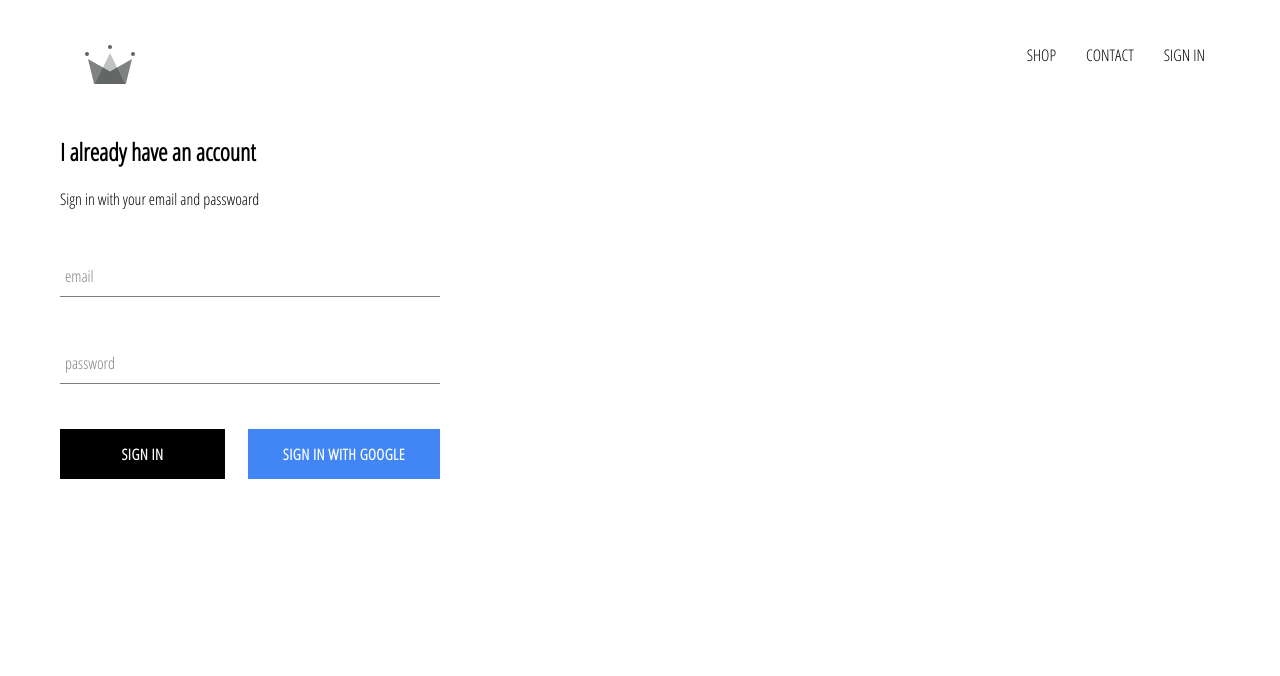
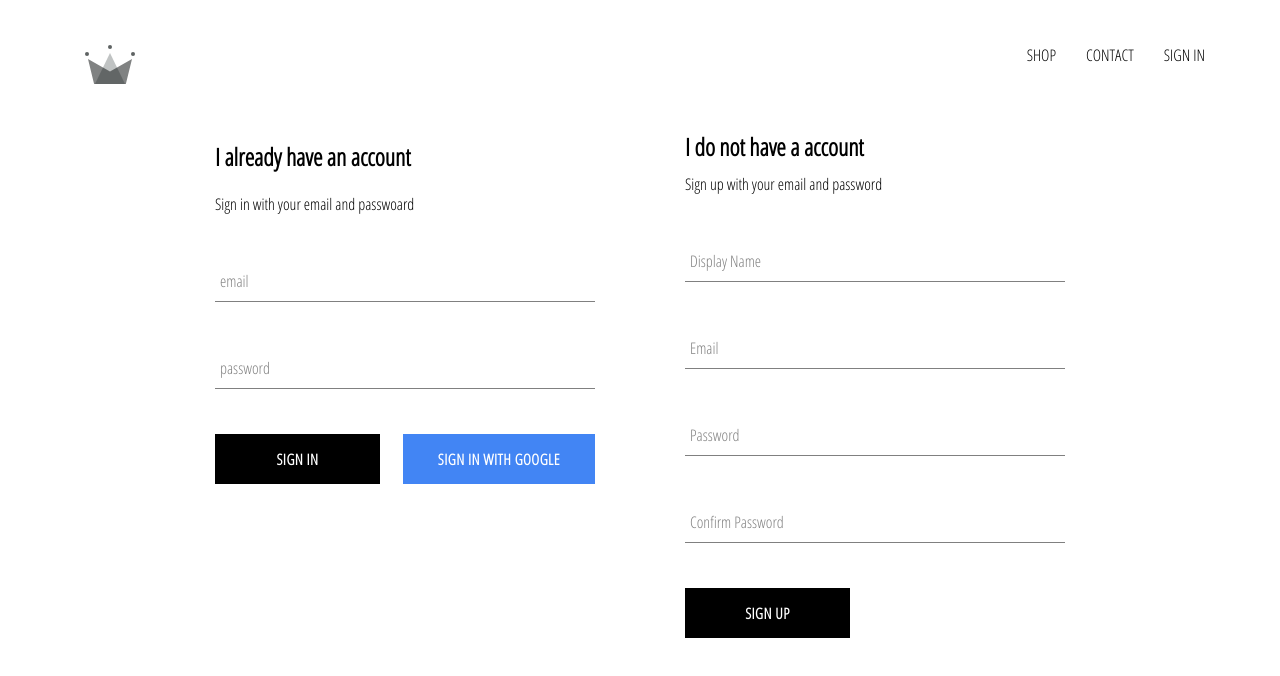
Before and after one commit to JimHui12/crown-clothing, a React (Create React App) app: page /signin in a window 1280 px wide. Shown: the top 676 px of the page. Built offline with nearby package versions, Linux system fonts and the light colour scheme; no server answers.

Commit message:
implmented firebase utils, included ability to store authenticated users into firesotre dataebase

```diff
--- a/src/App.js
+++ b/src/App.js
@@ -6,7 +6,7 @@
 import ShopPage from './pages/shop/shop.component';
 import Header from './components/header/header.component';
 import SignInAndSignUpPage from './pages/sign-in-and-sign-up/sign-in-and-sign-up.component';
-import { auth } from './firebase/firebase.utils';
+import { auth, createUserProfileDocument } from './firebase/firebase.utils';
 
 class App extends React.Component {
   constructor() {
@@ -20,9 +20,20 @@
   unsubscriberFromAuth = null;
 
   componentDidMount() {
-    this.unsubscriberFromAuth = auth.onAuthStateChanged(user => {
-      this.setState({ currentUser: user });
-
+    this.unsubscriberFromAuth = auth.onAuthStateChanged(async userAuth => {
+      if(userAuth) {
+        const userRef = await createUserProfileDocument(userAuth);
+        userRef.onSnapshot(snapShot => {
+          this.setState({
+            currentUser: {
+              id: snapShot.id,
+              ...snapShot.data()
+            }
+          })
+        });
+      } else {
+        this.setState({currentUser: userAuth})
+      }
     });
   }
 
--- a/src/components/form-input/form-input.component.jsx
+++ b/src/components/form-input/form-input.component.jsx
@@ -10,4 +10,6 @@
     </div>
 )
 
+
+
 export default FormInput;
--- /dev/null
+++ b/src/components/sign-up/sign-up.component.jsx
@@ -0,0 +1,96 @@
+import React from 'react';
+import FormInput from '../form-input/form-input.component';
+import CustomButton from '../custom-button/custom-button.component';
+
+import { auth, createUserProfileDocument } from '../../firebase/firebase.utils';
+
+import './sign-up.styles.scss';
+
+class SignUp extends React.Component {
+    constructor() {
+        super();
+
+        this.state = {
+            displayName: '',
+            email: '',
+            password: '',
+            confirmPassword: ''
+        };
+    }
+
+    handleSubmit = async event => {
+        event.preventDefault();
+        const {displayName, email, password, confirmPassword } = this.state;
+
+        if(password !== confirmPassword ) {
+            alert("passwords don't match");
+            return;
+        }
+
+        try {
+            const  {user}  = await auth.createUserWithEmailAndPassword(email, password);
+            await createUserProfileDocument(user, { displayName });
+
+            this.setState({
+            displayName: '',
+            email: '',
+            password: '',
+            confirmPassword: ''
+            });
+        } catch (error) {
+            console.log(error);
+        }
+    };
+
+    handleChange = event => {
+        const { name, value } = event.target;
+        this.setState({ [name]: value });
+    }
+
+    render() {
+        const { displayName, email, password, confirmPassword } = this.state;
+        return (
+          <div className="sign-up">
+            <h2 className="title">I do not have a account</h2>
+            <span>Sign up with your email and password</span>
+            <form className="sign-up-form" onSubmit={this.handleSubmit}>
+              <FormInput
+                type='text'
+                name='displayName'
+                value={displayName}
+                onChange={this.handleChange}
+                label='Display Name'
+                required
+              />
+              <FormInput
+                type='email'
+                name='email'
+                value={email}
+                onChange={this.handleChange}
+                label='Email'
+                required
+              />
+              <FormInput
+                type='password'
+                name='password'
+                value={password}
+                onChange={this.handleChange}
+                label='Password'
+                required
+              />
+              <FormInput
+                type='password'
+                name='confirmPassword'
+                value={confirmPassword}
+                onChange={this.handleChange}
+                label='Confirm Password'
+                required
+              />
+              <CustomButton type='submit'>SIGN UP</CustomButton>
+            </form>
+          </div>
+        );
+    }
+}
+
+export default SignUp;
--- /dev/null
+++ b/src/components/sign-up/sign-up.styles.scss
@@ -0,0 +1,9 @@
+.sign-up {
+  display: flex;
+  flex-direction: column;
+  width: 380px;
+
+  .title {
+    margin: 10px 0;
+  }
+}
--- a/src/firebase/firebase.utils.js
+++ b/src/firebase/firebase.utils.js
@@ -13,6 +13,30 @@
     measurementId: "G-VXRHDDYCBK"
 };
 
+export const createUserProfileDocument = async (userAuth, additionalData) => {
+    if (!userAuth) return;
+    const userRef = firestore.doc(`users/${userAuth.uid}`);
+    const snapShot = userRef.get();
+    if(!snapShot.exists) {
+        const { displayName, email } = userAuth;
+        const createdAt = new Date();
+
+        try {
+            await userRef.set({
+                displayName,
+                email,
+                createdAt,
+                ...additionalData
+            });
+        } catch (error) {
+            console.log('error creating user', error.message);
+        }
+    }
+
+    return userRef;
+
+}
+
 firebase.initializeApp(config);
 
 export const auth = firebase.auth();
--- a/src/pages/sign-in-and-sign-up/sign-in-and-sign-up.component.jsx
+++ b/src/pages/sign-in-and-sign-up/sign-in-and-sign-up.component.jsx
@@ -1,11 +1,13 @@
 import React from 'react';
 import SignIn from '../../components/sign-in/sign-in.component';
+import SignUp from '../../components/sign-up/sign-up.component';
 
 import './sign-in-and-sign-up.styles.scss';
 
 const SignInAndSignUpPage = () => (
     <div className="sign-in-and-sign-up">
         <SignIn />
+        <SignUp />
     </div>
 );
 
--- a/src/pages/sign-in-and-sign-up/sign-in-and-sign-up.styles.scss
+++ b/src/pages/sign-in-and-sign-up/sign-in-and-sign-up.styles.scss
@@ -0,0 +1,6 @@
+.sign-in-and-sign-up {
+    width: 850px;
+    display: flex;
+    justify-content: space-between;
+    margin: 30px auto;
+}
```
